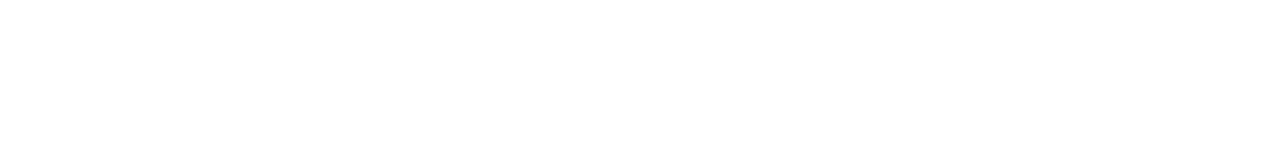
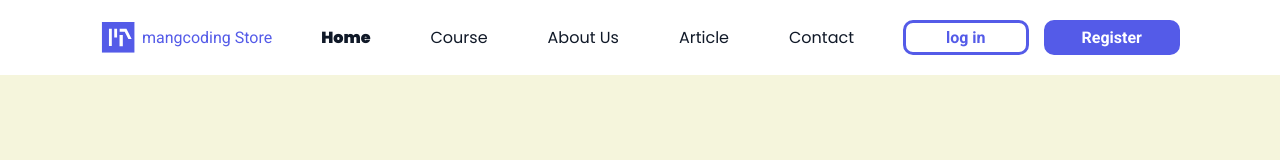
Before and after one commit to Farah-OD/landing-page, a plain HTML site: page index.html in a window 1280 px wide. Drawn offline with Linux system fonts and the light colour scheme.

Commit message:
creat header

```diff
--- a/assets/css/main.css
+++ b/assets/css/main.css
@@ -1,3 +1,53 @@
-@import url(./base.css);
-p{color:var(--maincolor);
+@import './base.css';
+
+body{
+    background-color:beige;
+    font-family: var(--mainfont);
 }
+.active{
+    font-weight:900;
+}
+ .header{
+    background-color:#fff;
+    padding: 20px 0px;
+ }
+ .header .logo{
+    display: flex;
+    align-items: center;
+    gap:6px;
+ }
+ .header .logo img{
+    width:36px;
+ }
+ .header a{
+    color:var(--maincolor);
+    font-family: "Roboto", sans-serif;
+ }
+ .nav ul{
+    display: flex;
+    gap: 60px;
+ }
+ .nav ul li a{
+    color: #101928;
+    font-family:var(--mainfont);
+ }
+ .auth{
+    display: flex;
+    gap: 15px;
+    font-family: var(--subfont);
+    font-weight:700;
+ }
+ .auth .login{
+    border: 3px solid var(--maincolor);
+    border-radius:10px;
+    padding: 5px 40px;
+    color:var(--maincolor);
+    background-color:#ffff;
+ }
+.auth .register{
+    border: 3px solid var(--maincolor);
+    border-radius:10px;
+    padding: 5px 35px;
+    color:#fff;
+    background-color:var(--maincolor);
+}
--- a/index.html
+++ b/index.html
@@ -7,7 +7,9 @@
     <link rel="preconnect" href="https://fonts.googleapis.com">
     <link rel="preconnect" href="https://fonts.gstatic.com" crossorigin>
     <link href="https://fonts.googleapis.com/css2?family=Inter:ital,opsz,wght@0,14..32,100..900;1,14..32,100..900&family=Poppins:ital,wght@0,100;0,200;0,300;0,400;0,500;0,600;0,700;0,800;0,900;1,100;1,200;1,300;1,400;1,500;1,600;1,700;1,800;1,900&display=swap" rel="stylesheet">
-
+    <link rel="preconnect" href="https://fonts.googleapis.com">
+    <link rel="preconnect" href="https://fonts.gstatic.com" crossorigin>
+    <link href="https://fonts.googleapis.com/css2?family=Roboto:ital,wght@0,100;0,300;0,400;0,500;0,700;0,900;1,100;1,300;1,400;1,500;1,700;1,900&display=swap" rel="stylesheet">
     <link rel="stylesheet" href="./assets/css/base.css"/>
     <link rel="stylesheet" href="./assets/css/main.css"/>
 </head>
@@ -16,9 +18,34 @@
     <header class="header">
       <div class="container">
         <div class="row">
-            <div class="logo"></div>
-            <nav class="nav"></nav>
-            <div class="auth"></div>
+            <div class="logo">
+              <img src="./assets/img/Logo.svg" alt="page logo"/>
+              <a href="#">mangcoding Store</a>
+            </div>
+            <nav class="nav">
+              <ul>
+                <li>
+                  <a href="#" class="active">Home</a>
+                </li>
+                <li>
+                  <a href="#">Course</a>
+                </li>
+                <li>
+                  <a href="#">About Us</a>
+                </li>
+                <li>
+                  <a href="#">Article</a>
+                </li>
+                <li>
+                  <a href="#">Contact</a>
+                </li>
+
+              </ul>
+            </nav>
+            <div class="auth">
+              <a href="#" class="login">log in</a>
+              <a href="#" class="register">Register</a>
+            </div>
 
         </div>
       </div>
```
Also changed, not shown: assets/img/Logo.svg (added).
